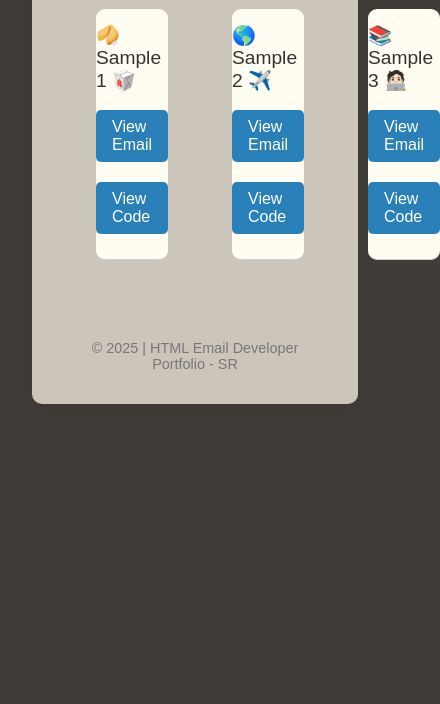
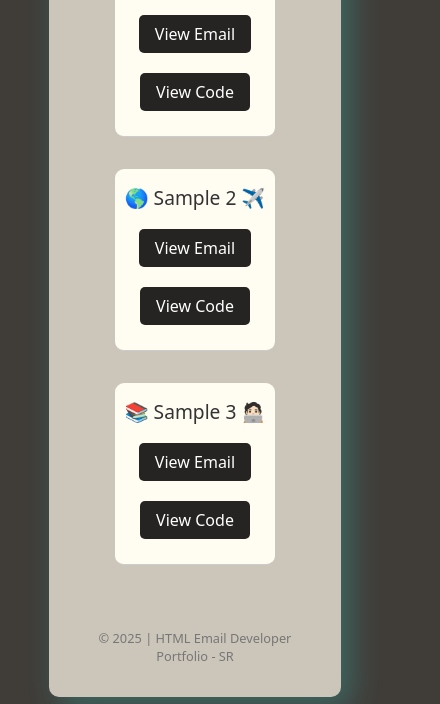
Before and after one commit to SantiagoRamirez-11/email-portfolio, a plain HTML site: page index.html in a window 390 px wide. Shown: the part 204-908 px from the top of the page, 440 px wide, since content can reach past the window. Before the commit the page ends 844 px from the top, so only its background shows below. Drawn offline with Linux system fonts and the light colour scheme; a web font is replaced by a local one.

Commit message:
added new styles

```diff
--- a/index.html
+++ b/index.html
@@ -2,24 +2,38 @@
 <html lang="en">
   <head>
     <meta charset="UTF-8" />
-  <meta name="viewport" content="width=device-width, initial-scale=1.0"/>
+    <meta name="viewport" content="width=device-width, initial-scale=1.0" />
     <title>Email HTML Portfolio</title>
+
+    <link rel="preconnect" href="https://fonts.googleapis.com" />
+    <link rel="preconnect" href="https://fonts.gstatic.com" crossorigin />
+    <link
+      href="https://fonts.googleapis.com/css2?family=Tagesschrift&display=swap"
+      rel="stylesheet"
+    />
     <style>
       body {
-      font-family: Arial, sans-serif;
+        max-width: 1440px;
+        font-family: "Tagesschrift", system-ui;
+        font-weight: 400;
+        font-style: normal;
         background: #403d39;
         margin: 0;
         padding: 2rem;
         color: #333;
+        height: 100vh;
+        display: flex;
+        justify-content: center;
+        align-items: center;
       }
 
       .container {
-      max-width: 800px;
-      margin: auto auto;
+        max-width: 890px;
+        width: 70%;
         background: white;
         padding: 2rem;
         border-radius: 10px;
-      box-shadow: 0 4px 20px rgba(0,0,0,0.1);
+        box-shadow: 10px 10px 30px 0 rgba(54, 237, 228, 0.25);
         background: #ccc5b9;
       }
 
@@ -28,7 +42,7 @@
         color: #2c3e50;
       }
 
-    .projects{
+      .projects {
         display: flex;
         flex-direction: row;
       }
@@ -43,7 +57,6 @@
         align-items: center;
         width: 100%;
         border-radius: 9px;
-
       }
 
       .project-title {
@@ -60,7 +73,7 @@
 
       .buttons a {
         text-decoration: none;
-      background: #2980b9;
+        background: #252422;
         color: white;
         padding: 0.5rem 1rem;
         border-radius: 5px;
@@ -69,7 +82,7 @@
       }
 
       .buttons a:hover {
-      background: #1f6391;
+        background: #8d775f;
       }
 
       footer {
@@ -78,6 +91,37 @@
         font-size: 0.9rem;
         color: #777;
       }
+
+      @media only screen and (max-width: 980px) {
+        .project {
+          margin: 1rem !important;
+        }
+      }
+      @media only screen and (max-width: 768px) {
+        .projects {
+          flex-direction: column !important;
+          align-items: center !important;
+        }
+        .project {
+          width: 60% !important;
+        }
+      }
+      @media only screen and (max-width: 480px) {
+        .project {
+          width: 70% !important;
+        }
+        h1 {
+          font-size: 1.6rem;
+        }
+        footer {
+          font-size: 0.8rem;
+        }
+      }
+        @media only screen and (max-width: 320px) {
+        .project {
+          width: 90% !important;
+        }
+      }
     </style>
   </head>
   <body>
@@ -85,35 +129,44 @@
       <h1>Email HTML Portfolio</h1>
 
       <div class="projects">
-
         <div class="project">
-            <div class="project-title"> 🥠 Sample 1 🥡 </div>
+          <div class="project-title">🥠 Sample 1 🥡</div>
           <div class="buttons">
             <a href="sample-1/sample-1.html" target="_blank">View Email</a>
-                <a href="https://github.com/SantiagoRamirez-11/email-portfolio/blob/main/sample-1/sample-1.html" target="_blank">View Code</a>
+            <a
+              href="https://github.com/SantiagoRamirez-11/email-portfolio/blob/main/sample-1/sample-1.html"
+              target="_blank"
+              >View Code</a
+            >
           </div>
         </div>
 
         <div class="project">
-            <div class="project-title"> 🌎 Sample 2 ✈️ </div>
+          <div class="project-title">🌎 Sample 2 ✈️</div>
           <div class="buttons">
             <a href="sample-2/sample-2.html" target="_blank">View Email</a>
-                <a href="https://github.com/SantiagoRamirez-11/email-portfolio/blob/main/sample-2/sample-2.html" target="_blank">View Code</a>
+            <a
+              href="https://github.com/SantiagoRamirez-11/email-portfolio/blob/main/sample-2/sample-2.html"
+              target="_blank"
+              >View Code</a
+            >
           </div>
         </div>
 
         <div class="project">
-            <div class="project-title"> 📚 Sample 3 🧑🏻‍💻 </div>
+          <div class="project-title">📚 Sample 3 🧑🏻‍💻</div>
           <div class="buttons">
             <a href="sample-3/sample-3.html" target="_blank">View Email</a>
-                <a href="https://github.com/SantiagoRamirez-11/email-portfolio/blob/main/sample-3/sample-3.html" target="_blank">View Code</a>
+            <a
+              href="https://github.com/SantiagoRamirez-11/email-portfolio/blob/main/sample-3/sample-3.html"
+              target="_blank"
+              >View Code</a
+            >
           </div>
         </div>
       </div>
 
-    <footer>
-      © 2025 | HTML Email Developer Portfolio - SR
-    </footer>
+      <footer>© 2025 | HTML Email Developer Portfolio - SR</footer>
     </div>
   </body>
 </html>
```
Lines whose indentation alone changed are shown as unchanged.
